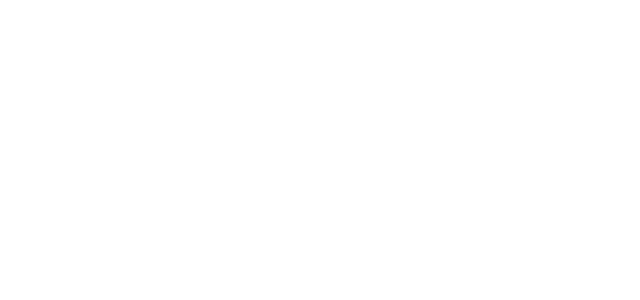
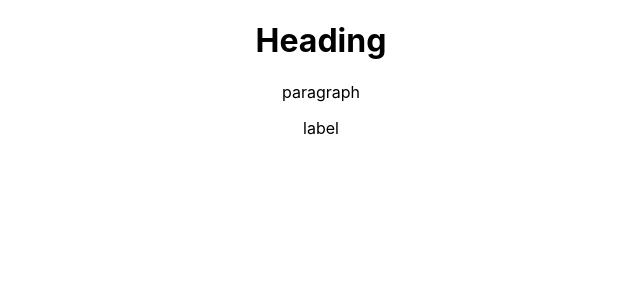
Before and after one commit to AndroPyro28/react-typescript, a React (Create React App) app: page / in a window 1280 px wide. Shown: the top 300 px of the page, without its empty margins (319-959 px from the left). Built offline with nearby package versions, Linux system fonts and the light colour scheme.

Commit message:
making a dynamic element with attributes

```diff
--- a/src/App.tsx
+++ b/src/App.tsx
@@ -21,14 +21,13 @@
 import RandomNumber from "./restriction/RandomNumber";
 import Toast from "./templateliterals/Toast";
 import CustomComponent from "./html/CustomComponent";
+import Text from "./polymorphic/Text";
 function App() {
   return (
     <div className="App">
-     <CustomComponent
-      isLoggedIn={true}
-      name={{firstname:'', lastname:''}}
-      messageCount={0}
-     />
+     <Text size="sm" color="primary" as='h1' > Heading </Text>
+     <Text size="md" color="secondary" as="p"> paragraph </Text>
+     <Text size="lg" as="label" htmlFor="someid" > label </Text>
     </div>
   );
 }
--- /dev/null
+++ b/src/polymorphic/Text.tsx
@@ -0,0 +1,27 @@
+import React from "react";
+
+interface TextOwnProps<E extends React.ElementType> {
+  size?: "sm" | "md" | "lg";
+  color?: "primary" | "secondary";
+  children: React.ReactNode;
+  as?: E;
+}
+
+type textProps<E extends React.ElementType> = TextOwnProps<E> & Omit<React.ComponentProps<E>, keyof TextOwnProps<E>>;
+
+
+function Text<E extends React.ElementType = "div">({
+  size,
+  color,
+  children,
+  as,
+}: textProps<E>) {
+  const AsComponent = as || "div";
+  return (
+    <AsComponent className={`class-with-${size}-${color}`}>
+      {children}
+    </AsComponent>
+  );
+}
+
+export default Text;
```
